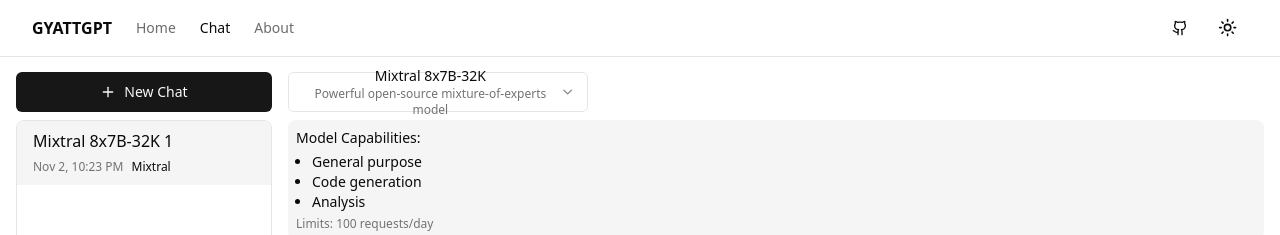
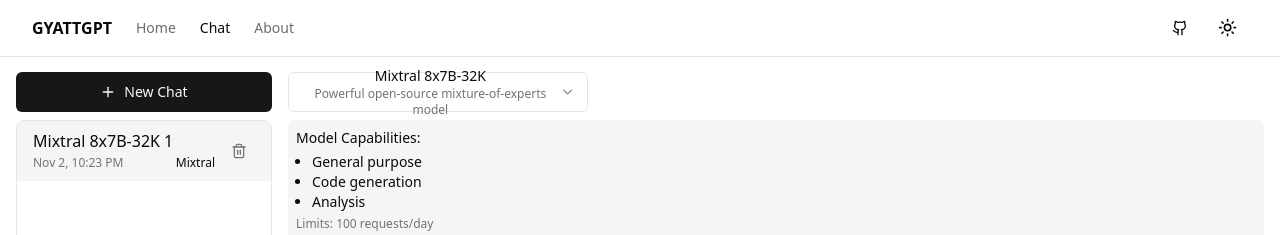
Before and after one commit to BurhanCantCode/frusty, a Next.js app: page /chat in a window 1280 px wide. Both pictures are taken after a click on the button "New Chat". Shown: the part 1-236 px from the top of the page. Built offline with nearby package versions, Linux system fonts and the light colour scheme.

Commit message:
added delete functionality

```diff
--- a/app/chat/page.tsx
+++ b/app/chat/page.tsx
@@ -14,7 +14,7 @@ import {
   SelectLabel,
 } from "@/components/ui/select";
 import { GROQ_MODELS, initialChatSessions, type Message, type ModelId, type ChatSession, getModelById } from "@/lib/constants";
-import { Send, ImagePlus, X, Plus, MessageSquare, Mic, Upload } from "lucide-react";
+import { Send, ImagePlus, X, Plus, MessageSquare, Mic, Upload, Trash2 } from "lucide-react";
 import { ChatMessage } from "@/components/chat-message";
 import { useToast } from "@/components/ui/use-toast";
 import { format } from "date-fns";
@@ -385,16 +385,40 @@ export default function ChatPage() {
     return new Blob([wavData], { type: 'audio/wav' });
   };
 
-  // Add visual indicator for model in chat list
+  const deleteChat = (chatId: string) => {
+    // Remove the chat from savedChats
+    setSavedChats(prev => prev.filter(chat => chat.id !== chatId));
+
+    // If the deleted chat was the current chat, clear the messages
+    if (chatId === currentChatId) {
+      setMessages([]);
+      setCurrentChatId(null);
+      setInput("");
+      setImage(null);
+      setAudioUrl(null);
+    }
+
+    // Show success toast
+    toast({
+      title: "Chat deleted",
+      description: "The chat has been permanently deleted.",
+    });
+  };
+
+  // Update the renderChatButton function
   const renderChatButton = (chat: ChatSession) => (
-    <button
+    <div
       key={chat.id}
-      onClick={() => loadChat(chat.id)}
-      className={`w-full px-4 py-2 text-left hover:bg-accent flex flex-col gap-1 ${
+      className={`w-full px-4 py-2 hover:bg-accent flex flex-col gap-1 ${
         currentChatId === chat.id ? 'bg-accent' : ''
       }`}
     >
-      <span className="font-medium truncate">{chat.name}</span>
+      <div className="flex items-center justify-between">
+        <button
+          onClick={() => loadChat(chat.id)}
+          className="flex-1 text-left"
+        >
+          <span className="font-medium truncate block">{chat.name}</span>
           <div className="flex items-center justify-between">
             <span className="text-xs text-muted-foreground">
               {formatDate(chat.lastUpdated)}
@@ -404,6 +428,19 @@ export default function ChatPage() {
             </span>
           </div>
         </button>
+        <Button
+          variant="ghost"
+          size="icon"
+          className="h-8 w-8 text-muted-foreground hover:text-destructive"
+          onClick={(e) => {
+            e.stopPropagation();
+            deleteChat(chat.id);
+          }}
+        >
+          <Trash2 className="h-4 w-4" />
+        </Button>
+      </div>
+    </div>
   );
 
   return (
```
Lines whose indentation alone changed are shown as unchanged.
